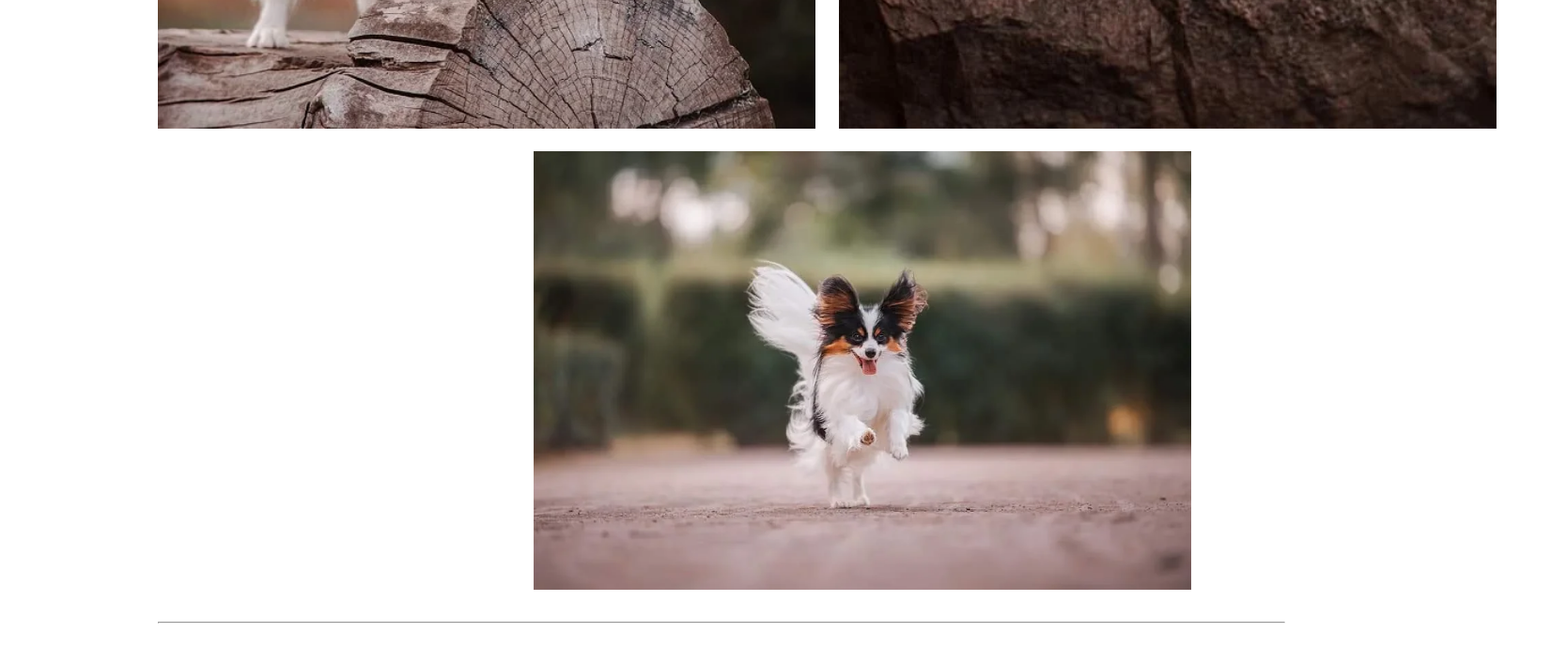
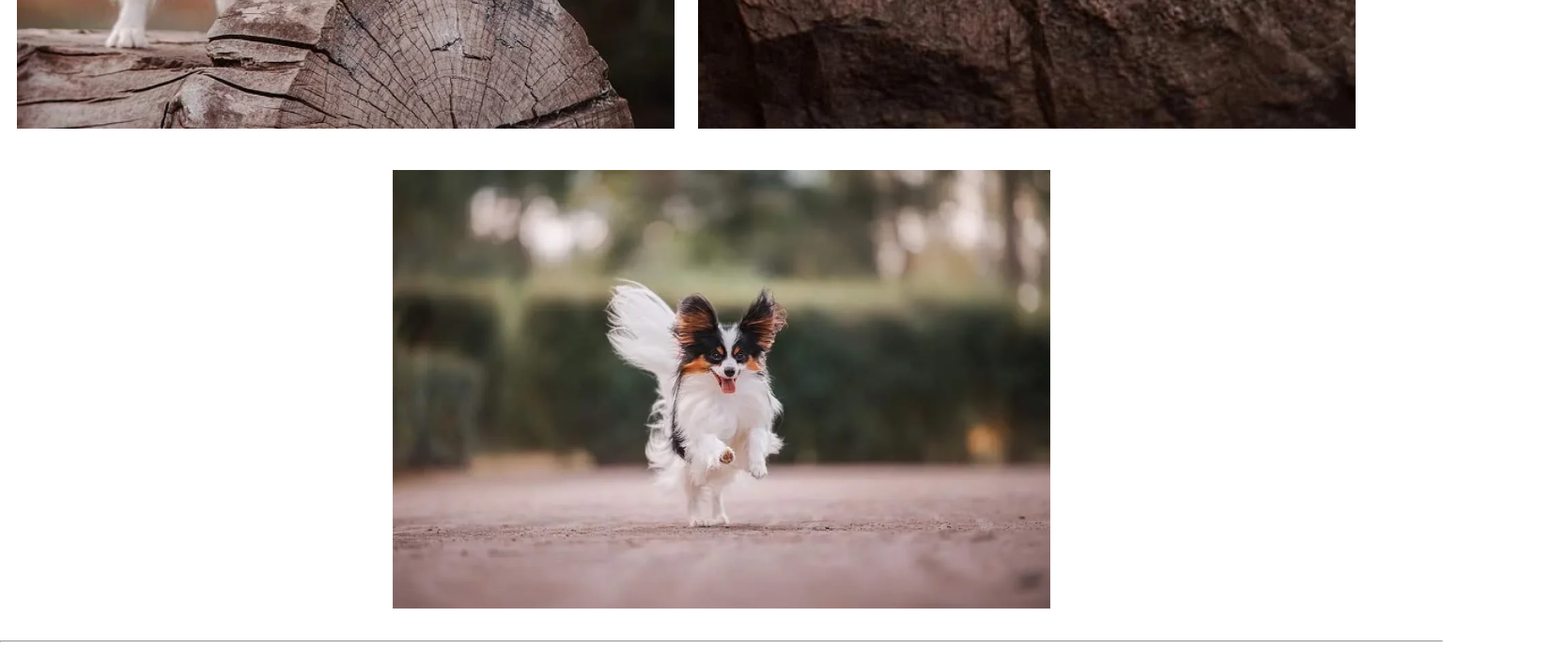
Before and after one commit to artdimasikk/artoli, a plain HTML site: page papillon_puppies.html in a window 1536 px wide. Shown: the part 1640-2346 px from the top of the page at 94% size, 1668 px wide, since content can reach past the window. Drawn offline with nearby package versions, Linux system fonts and the light colour scheme.

Commit message:
updated father's photoes

```diff
--- a/papillon_puppies.css
+++ b/papillon_puppies.css
@@ -516,6 +516,7 @@
         margin: auto;
         margin-top: 20px;
     }
+
     .photo1flex{
         width: 376px;
         margin: auto;
@@ -1403,7 +1404,8 @@
         }
         .photo1flex{
             width: 1500px;
-            margin-top: 20px;
+            margin: auto;
+            margin-top: 40px;
             display: flex;
             justify-content: center;
         }
--- a/papillon_puppies.html
+++ b/papillon_puppies.html
@@ -6,7 +6,7 @@
     <meta name="viewport" content="width=device-width, initial-scale=1.0">
     <meta name="description" content="Тут можно узнать свежую информацию о наших щенках папийонов, выставленных на продажу.">
     <title>Щенки папийонов питомника Artoli Kennel</title>
-    <link rel="stylesheet" href="./papillon_puppies.css?ver=131">
+    <link rel="stylesheet" href="./papillon_puppies.css?ver=132">
     <link rel="stylesheet" type="text/css" href="./jquery.fancybox.css">
     <link rel="icon" href="./favicon.png" type="image/x-icon">
 </head>
@@ -43,13 +43,7 @@
             <h4>PL — 0/0</h4>
             <h5>Окрас трёхцветный</h5>
 
-            <div class="photo1row">
-                <div class="photo1row-vertical"><a href="./img/pap4/01_father.webp" data-fancybox="example_group"><img class="small" src="./img/pap4/01_father.webp" alt="Papillon"></a></div>
-                <div class="photo1row-vertical"><a href="./img/pap4/02_father.webp" data-fancybox="example_group"><img class="small" src="./img/pap4/02_father.webp" alt="Щенки Москва"></a></div>
-            </div>
-            <div class="photo1flex">
-                <div><a href="./img/pap4/03_father.webp" data-fancybox="example_group"><img class="small" src="./img/pap4/03_father.webp" alt="Папильон продажа"></a></div>
-            </div>
+
             <!-- <p class="wons wons_first">Юный Чемпион России</p>
             <p class="wons">Юный чемпион НКП</p>
             <p class="wons">Юный чемпион РКФ</p>
@@ -58,9 +52,17 @@
             <p class="wons">Чемпион России</p>
             <p class="wons">Чемпион НКП</p>
             <p class="wons">Гранд Чемпион России</p> -->
-            <hr>
+
         </div>
     </div>
+    <div class="photo1row">
+        <div class="photo1row-vertical"><a href="./img/pap4/01_father.webp" data-fancybox="example_group"><img class="small" src="./img/pap4/01_father.webp" alt="Papillon"></a></div>
+        <div class="photo1row-vertical"><a href="./img/pap4/02_father.webp" data-fancybox="example_group"><img class="small" src="./img/pap4/02_father.webp" alt="Щенки Москва"></a></div>
+    </div>
+    <div class="photo1flex">
+        <div><a href="./img/pap4/03_father.webp" data-fancybox="example_group"><img class="small" src="./img/pap4/03_father.webp" alt="Папильон продажа"></a></div>
+    </div>
+    <hr>
 
     <div class="biografpy">
         <div class="container tituls">
```
